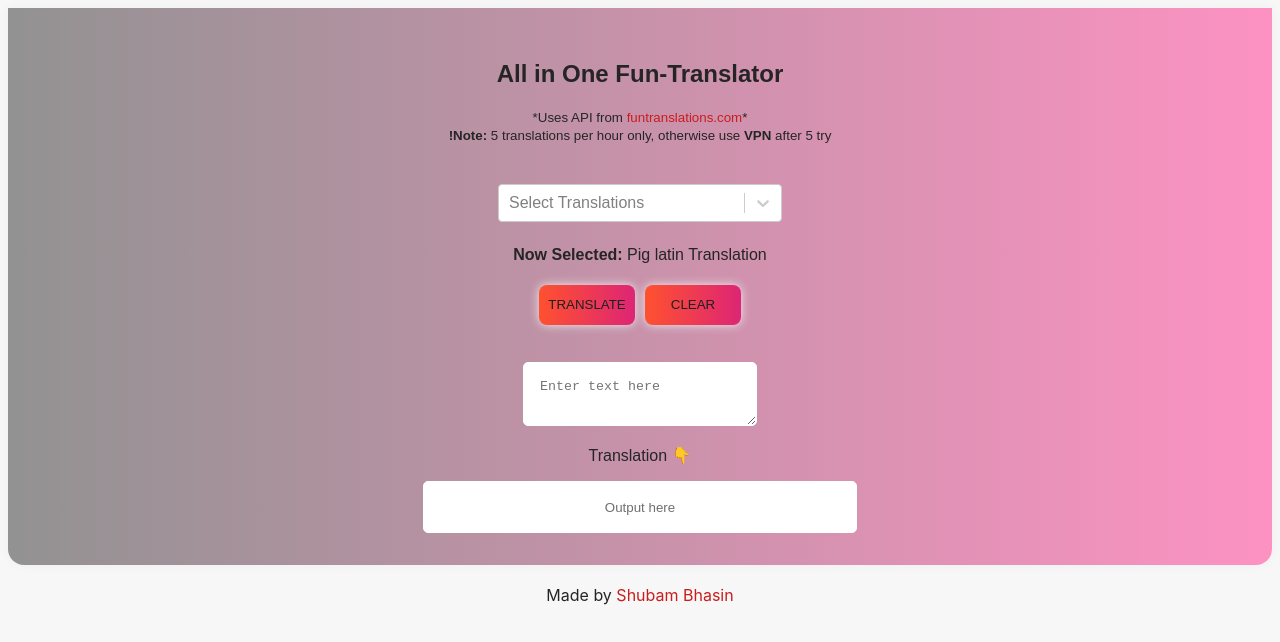
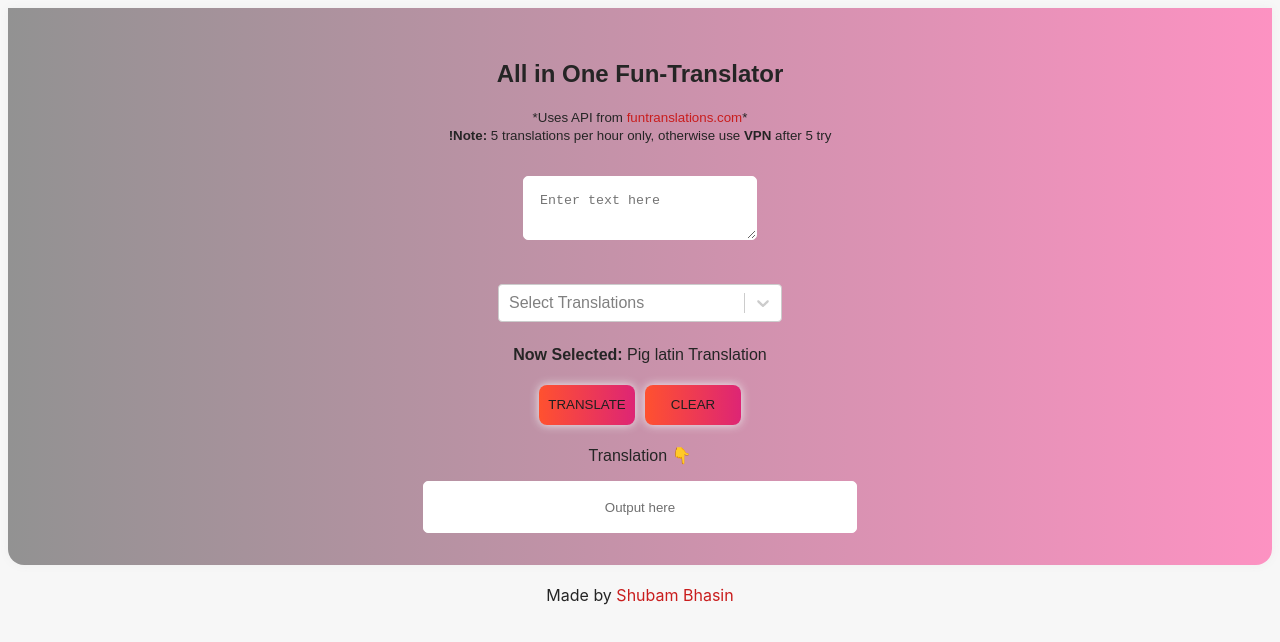
Before and after one commit to shubambhasin/All-in-one-transalator, a React (Create React App) app: page / in a window 1280 px wide. Shown: the top 642 px of the page. Built offline with nearby package versions, Linux system fonts and the light colour scheme.

Commit message:
refactor: moved textarea to top

```diff
--- a/src/Component/Main.js
+++ b/src/Component/Main.js
@@ -209,6 +209,14 @@ const Main = () => {
         <strong>VPN</strong> after 5 try
       </small>
 
+      <div>
+        <textarea
+          placeholder="Enter text here"
+          className="text-area"
+          onChange={userInputHandler}
+        ></textarea>
+      </div>
+
       <Select
         placeholder="Select Translations"
         className="select-option"
@@ -229,13 +237,6 @@ const Main = () => {
           Clear
         </button>
 
-        <div>
-          <textarea
-            placeholder="Enter text here"
-            className="text-area"
-            onChange={userInputHandler}
-          ></textarea>
-        </div>
         <p>
           Translation{" "}
           <span role="img" aria-labelledby="finger-down">
```
